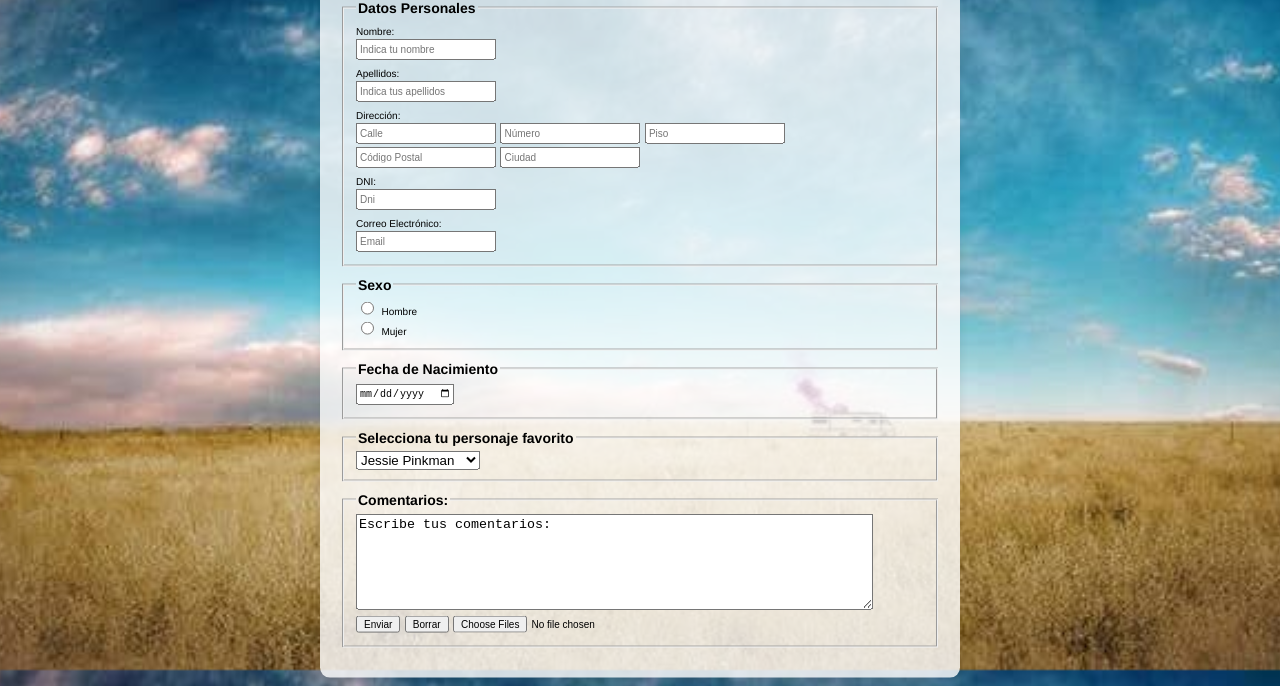
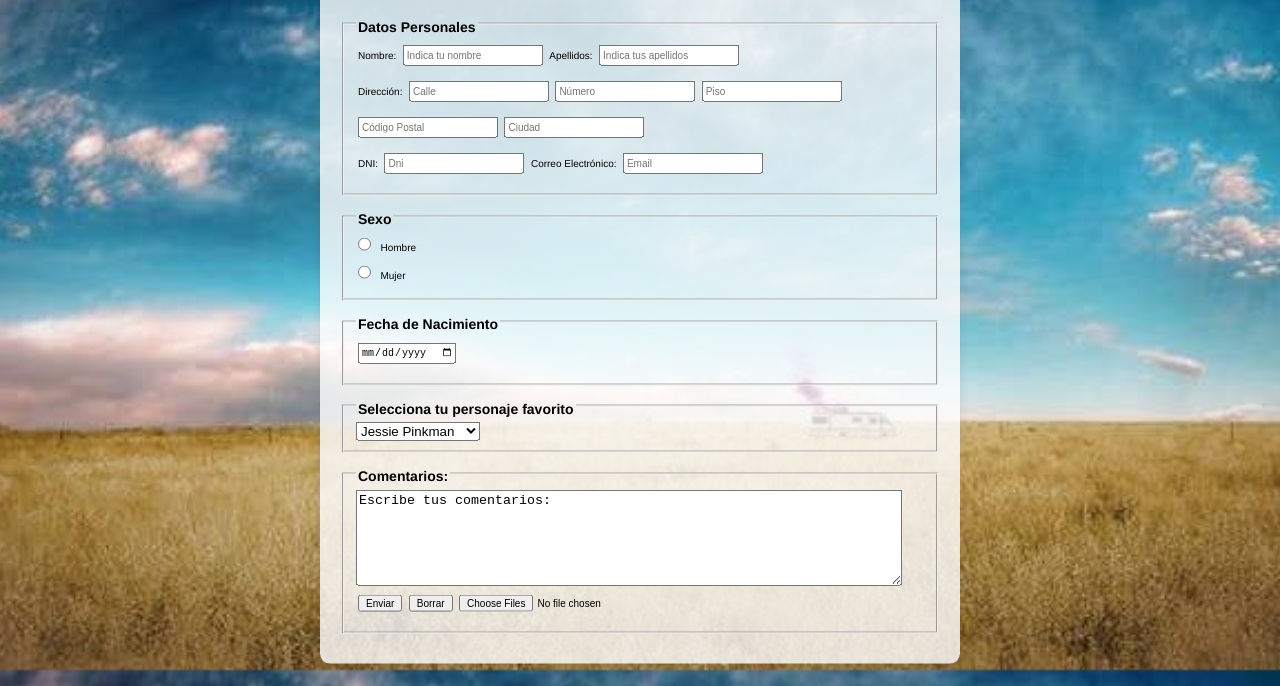
Before and after one commit to SamanthaMB/Web_Corporativa_HTML_y_CSS, a plain HTML site: page formulario.html in a window 1280 px wide. Shown: the part 130-816 px from the top of the page. Drawn offline with Linux system fonts and the light colour scheme.

Commit message:
Modificando html y style

```diff
--- a/css/style.css
+++ b/css/style.css
@@ -94,17 +94,20 @@ fieldset{
 
 legend{
    font-weight: bold;
-    font-size: 14px
+   font-size: 14px;
+   padding-top: 5px;
 }
 
 label,input {
    line-height: 1.5;
-    margin-bottom: 3px;
-    font-size: 10px
+   margin-bottom: 10px;
+   margin-top: 5px;
+   margin-left: 2px;
+   font-size: 10px;
 }
 
 textarea{
-    width: 90%;
+   width: 95%;
    height: 90px;
 
 }
--- a/formulario.html
+++ b/formulario.html
@@ -17,34 +17,47 @@
         <form name="formulario" action="mailto:raul.rodriguez@proeducaglobal.com" method="post">
             <fieldset>
                 <legend>Datos Personales</legend>
-                    <label for="nombre">Nombre:</label><br>
-                        <input type="text" id="nombre" name="nombre" placeholder="Indica tu nombre" required ><br>
-                    <label for="apellidos">Apellidos:</label><br>
-                        <input type="text" id="apellidos" name="apellidos" placeholder="Indica tus apellidos"required><br>
-                    <label for="direccion">Dirección:</label><br>
+                    <div>
+                        <label for="nombre">Nombre:</label>
+                        <input type="text" id="nombre" name="nombre" placeholder="Indica tu nombre" required >
+                        <label for="apellidos">Apellidos:</label>
+                         <input type="text" id="apellidos" name="apellidos" placeholder="Indica tus apellidos"required>
+                    </div>
+                    <div>
+                        <label for="direccion">Dirección:</label>
                         <input type="text" id="calle" name="calle" placeholder="Calle">
                         <input type="number" id="numero" name="numero" placeholder="Número">
                         <input type="text" id="piso" name="piso" placeholder="Piso">
                         <input type="text" id="cp" name="cp" placeholder="Código Postal">
-                        <input type="text" id="ciudad" name="ciudad" placeholder="Ciudad"><br>
-                    <label for="dni">DNI:</label><br>
-                        <input type="text" id="dni" name="dni" placeholder="Dni"><br>
-                    <label for="email">Correo Electrónico:</label><br>
-                        <input type="email" id="email" name="email" placeholder="Email"required><br>
+                        <input type="text" id="ciudad" name="ciudad" placeholder="Ciudad">
+                    </div>
+                    <div>
+                        <label for="dni">DNI:</label>
+                        <input type="text" id="dni" name="dni" placeholder="Dni">
+                        <label for="email">Correo Electrónico:</label>
+                        <input type="email" id="email" name="email" placeholder="Email"required>
+                    </div>
             </fieldset>
             <fieldset>
                 <legend>Sexo</legend>
+                    <div>
                         <input type="radio" name="sexo" value="hombre" id="hombre">
-                        <label for="hombre">Hombre</label><br>
+                        <label for="hombre">Hombre</label>
+                    </div>
+                    <div>
                         <input type="radio" name="sexo" value="mujer" id="mujer">
-                        <label for="mujer">Mujer</label><br>
+                        <label for="mujer">Mujer</label>
+                    </div>
             </fieldset>
             <fieldset>
                 <legend>Fecha de Nacimiento</legend>
-                    <input type="date" id="fecha" name="fecha"><br>
+                <div>
+                    <input type="date" id="fecha" name="fecha">
+                </div>
             </fieldset>
             <fieldset>
                 <legend>Selecciona tu personaje favorito</legend>
+                    <div>
                         <select id="personaje">
                           <option value="jessie">Jessie Pinkman</option>
                           <option value="walter">Walter White</option>
@@ -52,14 +65,17 @@
                           <option value="gustavo">Gustavo Fring</option>
                           <option value="pollos">Pollos Hermanos</option>
                           <option value="otros">Otros personajes</option>
-                    </select><br>
+                        </select>
+                    </div>
             </fieldset>
             <fieldset>
                 <legend>Comentarios:</legend>
-                <textarea id="comentarios" name="comentarios">Escribe tus comentarios:</textarea><br>
+                    <div>
+                        <textarea id="comentarios" name="comentarios">Escribe tus comentarios:</textarea>
                         <input type="submit" value="Enviar">
                         <input type="reset" value="Borrar">
-                <input type="file" name="adjunto" id="adjunto" accept=".pdf" multiple><br>
+                        <input type="file" name="adjunto" id="adjunto" accept=".pdf" multiple>
+                    </div>
             </fieldset>
         </form>
     </div>
```
Lines whose indentation alone changed are shown as unchanged.
